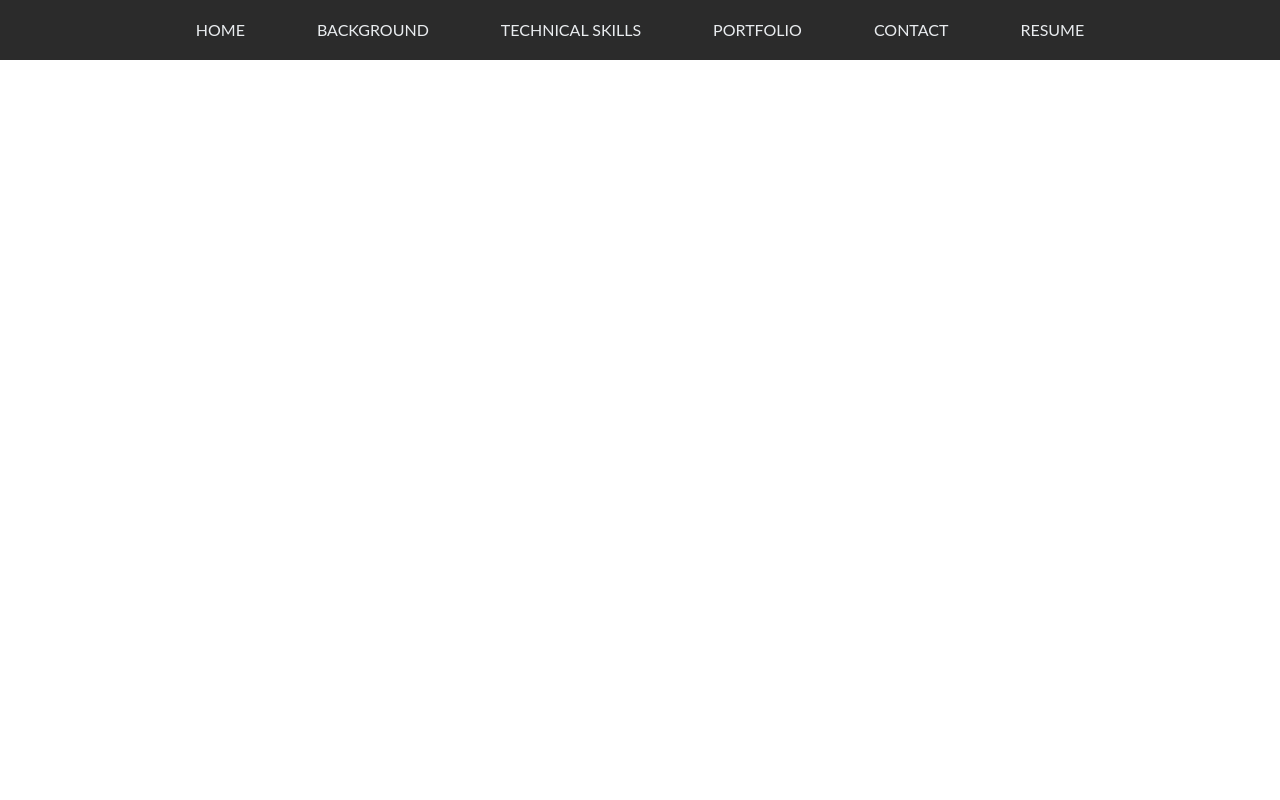
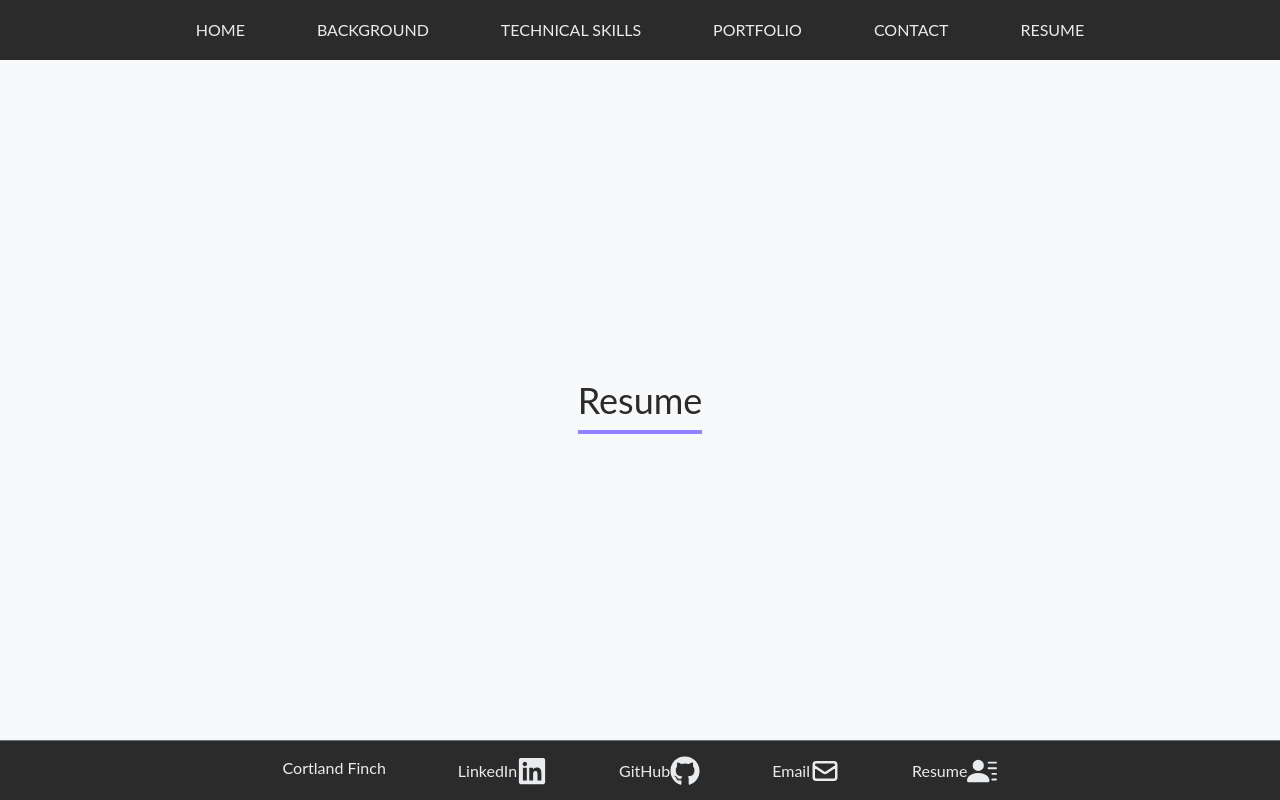
Before and after one commit to cortlandfinch/portfolio, a React (Create React App) app: page /resume in a window 1280 px wide. Built offline with nearby package versions, Linux system fonts and the light colour scheme.

Commit message:
add footer and footer links

```diff
--- a/package.json
+++ b/package.json
@@ -13,7 +13,7 @@
     "react-bootstrap": "2.5.0",
     "react-dom": "^18.2.0",
     "react-icons": "^4.6.0",
-    "react-pdf": "5.7.2",
+    "react-pdf": "^5.7.2",
     "react-router-dom": "^6.4.2",
     "react-scripts": "5.0.1",
     "react-scroll": "^1.8.7",
--- a/src/App.js
+++ b/src/App.js
@@ -6,6 +6,7 @@ import TechnicalSkills from './components/TechnicalSkills';
 import Portfolio from './components/Portfolio';
 import Contact from './components/Contact';
 import Resume from './components/Resume';
+import Footer from './components/Footer';
 import { Routes, Route } from 'react-router-dom';
 
 function App() {
@@ -20,6 +21,7 @@ function App() {
         <Route path='/contact' element={<Contact />} />
         <Route path='/resume' element={<Resume />} />
       </Routes>
+      <Footer />
     </div>
   );
 }
--- a/src/components/Background.jsx
+++ b/src/components/Background.jsx
@@ -1,17 +1,20 @@
 import React from 'react'
+import profileImg from '../assets/me.JPG'
+
 
 const Background = () => {
   return (
     <div name='background' className='w-full h-screen bg-[#f8f9fa] text-[#2b2b2b]'>
-      <div className='flex flex-col justify-center items-center  w-full h-full'>
-        <div className='max-w-[1000px] w-full'>
+      <div className='flex flex-col justify-center items-center w-full h-full'>
+        <div className='max-w-[1000px] mt-20 w-full'>
           <div className='text-center'>
             <h2 className='text-4xl inline border-b-4 border-[#9381ff] py-2'>Background</h2>
           </div>
           <div className='text-center pt-6'>
+            <p className='py-2'>Thank you for visiting my website!</p>
             <p className='pb-2'>My name is Cortland Finch, I am 27 years old from Richmond, Virginia currently living in the great state of Florida.</p>
             <p>I work fulltime for International Roll-Call Corporation providing IT technology solutions for voting, voting displays, and management of the legislative process in over 70 state legislative chambers.</p>
-            <p className='py-2'>Thank you for visiting my website!</p>
+            <img src={profileImg} alt='Me on a mountain' className='pt-2 rounded-t-lg' />
           </div>
         </div>
       </div>
--- /dev/null
+++ b/src/components/Footer.jsx
@@ -0,0 +1,38 @@
+import React from 'react'
+import { FaGithub, FaLinkedin } from 'react-icons/fa';
+import { HiOutlineMail } from 'react-icons/hi';
+import { BsFillPersonLinesFill } from 'react-icons/bs';
+
+const Footer = () => {
+    return (
+        <footer className='fixed bottom-0 left-0 h-[60px] z-20 p-4 w-full bg-[#2b2b2b] border-t border-[#6c757d] text-[#e9ecef] shadow md:flex md:items-center md:justify-between md:p-6'>
+            <ul className='hidden md:flex nav-bar-menu mx-auto space-x-10'>
+                <li className='footer-link'>
+                    <a className='flex justify-between items-center w-full text-[#e9ecef]' href='/'>Cortland Finch</a>
+                </li>
+                <li className='footer-link flex justify-between items-center'>
+                    <a className='flex justify-between items-center w-full text-[#e9ecef]' href="#">
+                        LinkedIn <FaLinkedin size={30} />
+                    </a>
+                </li>
+                <li className='footer-link'>
+                    <a className='flex justify-between items-center w-full text-[#e9ecef]' href='/'>
+                        GitHub <FaGithub size={30} />
+                    </a>
+                </li>
+                <li className='footer-link'>
+                    <a className='flex justify-between items-center w-full text-[#e9ecef]' href='/'>
+                        Email <HiOutlineMail size={30} />
+                    </a>
+                </li>
+                <li className='footer-link'>
+                    <a className='flex justify-between items-center w-full text-[#e9ecef]' href='/'>
+                        Resume <BsFillPersonLinesFill size={30} />
+                    </a>
+                </li>
+            </ul>
+        </footer>
+    )
+}
+
+export default Footer
--- a/src/components/Portfolio.jsx
+++ b/src/components/Portfolio.jsx
@@ -9,12 +9,12 @@ import project6 from '../assets/scheduler.png';
 const Portfolio = () => {
     return (
         <div name='portfolio' className='w-full md:h-screen bg-[#e9ecef] text-[#2b2b2b]'>
-            <div className='max-w-[1800px] mx-auto p-4 flex flex-col justify-center w-full h-full'>
+            <div className='p-4 flex flex-col justify-center w-full h-full'>
                 <div className='pb-8 text-center'>
                     <h2 className='text-4xl inline border-b-4 border-[#9381ff] py-2'>Portfolio</h2>
                     <p className='py-6'>These are a few of the projects I have developed and/or contributed to during my coding bootcamp.</p>
                 </div>
-                <div className="grid grid-cols-3 gap-y-8">
+                <div className="grid grid-cols-2 auto-cols-max gap-x-4 gap-y-8">
                     <div style={{ backgroundImage: `url(${project1})` }} className="shadow-lg shadow-[#9381ff] group container flex justify-center text-center items-center mx-auto project-container hover:shadow-lg hover:shadow-[#2b2b2b] hover:text-[#2b2b2b]">
                         <div className="opacity-0 group-hover:opacity-100">
                             <span className="text-2xl text-[#2b2b2b] tracking-wider">
--- a/src/components/Resume.jsx
+++ b/src/components/Resume.jsx
@@ -2,7 +2,18 @@ import React from 'react'
 
 const Resume = () => {
   return (
-    <div name='resume'>Resume</div>
+    <div name='resume' className='w-full h-screen bg-[#f8f9fa] text-[#2b2b2b]'>
+      <div className='flex flex-col justify-center items-center  w-full h-full'>
+        <div className='max-w-[1000px] w-full'>
+          <div className='text-center'>
+            <h2 className='text-4xl inline border-b-4 border-[#9381ff] py-2'>Resume</h2>
+          </div>
+          <div>
+
+          </div>
+        </div>
+      </div>
+    </div>
   )
 }
 
--- a/src/index.css
+++ b/src/index.css
@@ -48,8 +48,7 @@
     background-repeat: no-repeat;
     background-size: cover;
     background-position: center;
-    height: 225px;
-    width: 500px;
+    max-width: 700px;
 }
 
 .project-container:hover {
@@ -58,3 +57,32 @@
         rgba(147, 129, 255, 1) 100%
     )!important;
 }
+
+.footer-link {
+    display: inline-block;
+    position: relative;
+    transition: all 0.3s ease 0s;
+}
+
+.footer-link:hover {
+    color: #9381ff;
+    transform: translateY(-2px);
+}
+
+.footer-link:after {
+    content: "";
+    position: absolute;
+    width: 100%;
+    transform: scaleX(0);
+    height: 2px;
+    bottom: -5px;
+    left: 0;
+    background-color: #9381ff;
+    transform-origin: bottom right;
+    transition: transform 0.3s ease-out;
+}
+
+.footer-link:hover::after {
+    transform: scaleX(1);
+    transform-origin: bottom left;
+}
```
Also changed, not shown: 2 other files (tests, documents, lock files or other folders).
